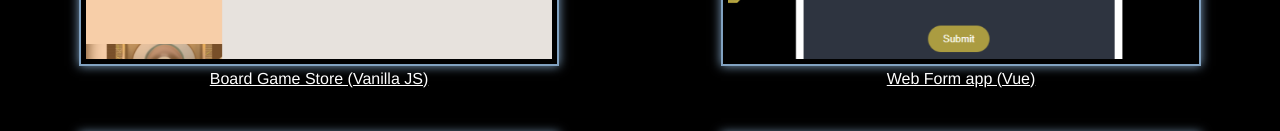
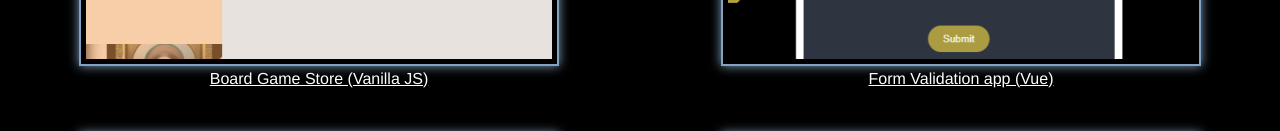
Before and after one commit to cerovina/Website-Vue-Router, a Vue app: page /projects in a window 1280 px wide. Shown: the part 791-922 px from the top of the page. Built offline with nearby package versions, Linux system fonts and the light colour scheme.

Commit message:
Minor changes

```diff
--- a/src/views/ProjectsView.vue
+++ b/src/views/ProjectsView.vue
@@ -17,7 +17,7 @@
           <div class="grid-item">
             <img class="img1" src="@/assets/formpicture.png" alt="Web Form">
             <br>
-            <a class="link" href="https://web-form-vue-lake.vercel.app/">Web Form app (Vue)</a>
+            <a class="link" href="https://web-form-vue-lake.vercel.app/">Form Validation app (Vue)</a>
           </div>
           <div class="grid-item">
             <img class="img1" src="@/assets/yetiii.png" alt="Weather Yeti">
```
